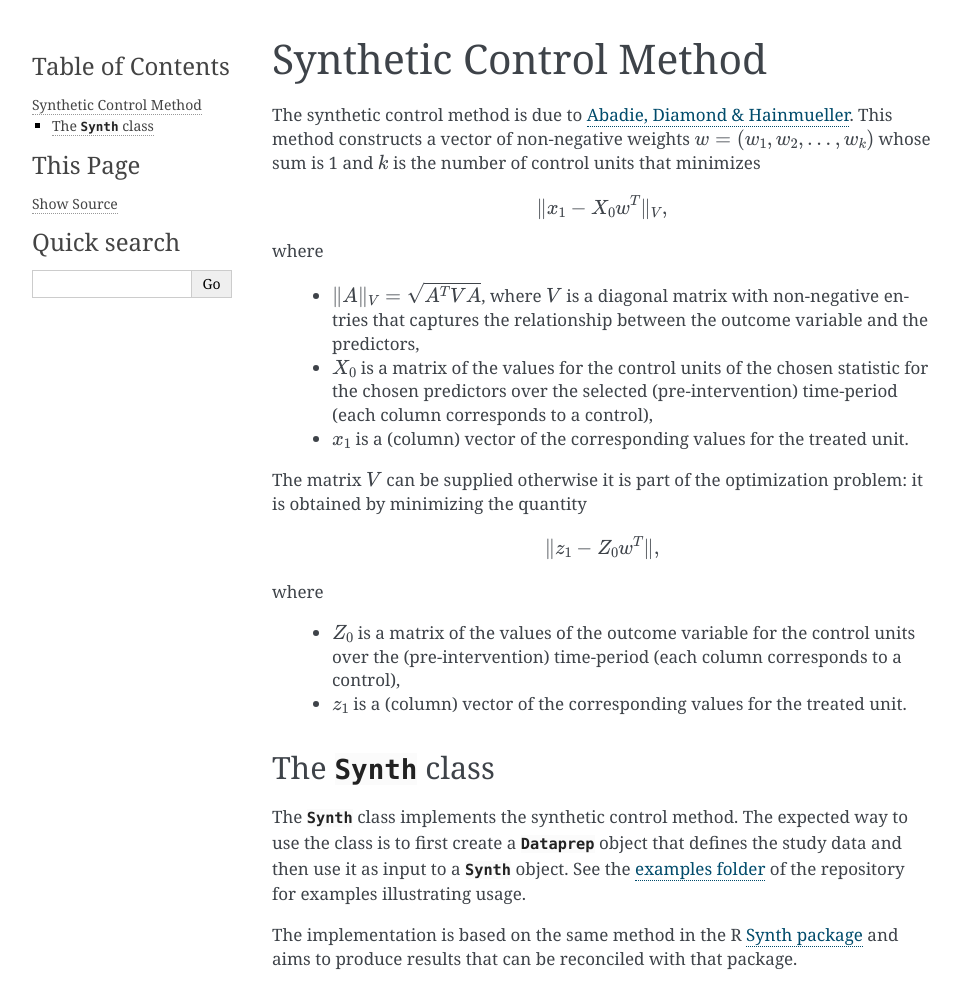
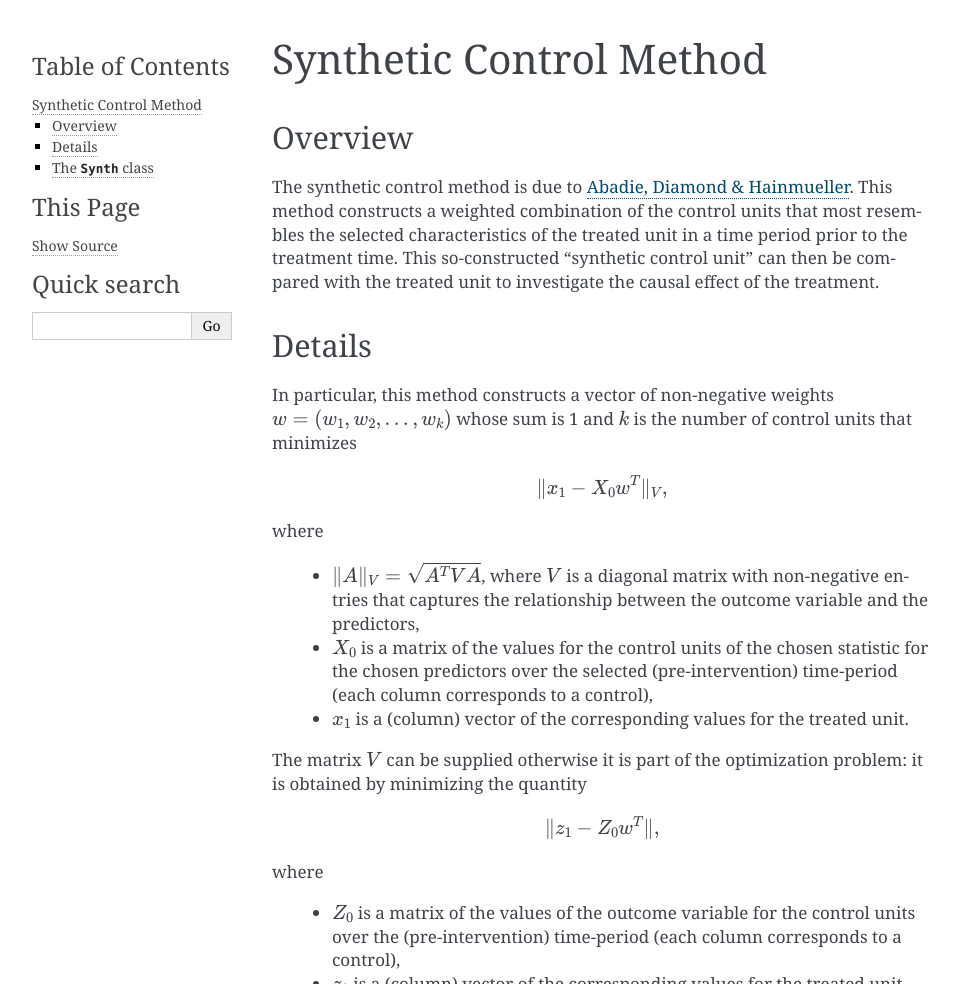
Before and after one commit to sdfordham/pysyncon, a Sphinx documentation site: the page built from doc/source/synth.rst, in a window 1280 px wide, cut to the strip 0-984 px from the top of the page. Shown: the whole strip, without its empty margins (148-1109 px from the left). Built offline with Sphinx 7.4.7, drawn with Linux system fonts in a browser that asks for light colours.

Commit message:
Add more details to scm doc

```diff
--- a/doc/source/synth.rst
+++ b/doc/source/synth.rst
@@ -1,9 +1,20 @@
 Synthetic Control Method
 ========================
 
+Overview
+********
+
 The synthetic control method is due to
 `Abadie, Diamond & Hainmueller <http://dx.doi.org/10.1198/jasa.2009.ap08746>`_.
-This method constructs a vector of non-negative weights
+This method constructs a weighted combination of the control units that
+most resembles the selected characteristics of the treated unit in a time period
+prior to the treatment time. This so-constructed "synthetic control unit" can then be
+compared with the treated unit to investigate the causal effect of the treatment.
+
+Details
+*******
+
+In particular, this method constructs a vector of non-negative weights
 :math:`w = (w_1, w_2, \dots, w_k)` whose sum is 1 and :math:`k` is the number
 of control units that minimizes
 
```
